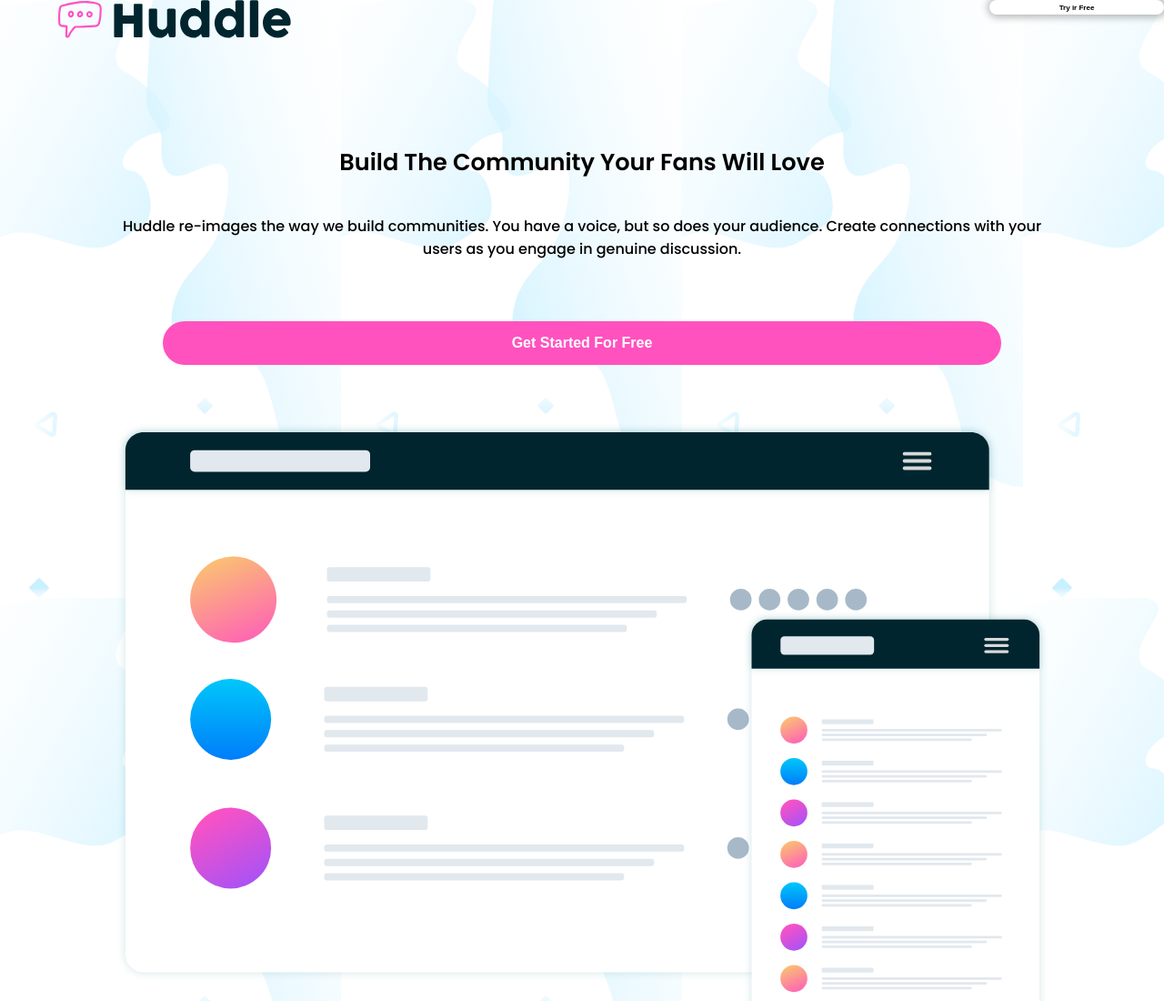
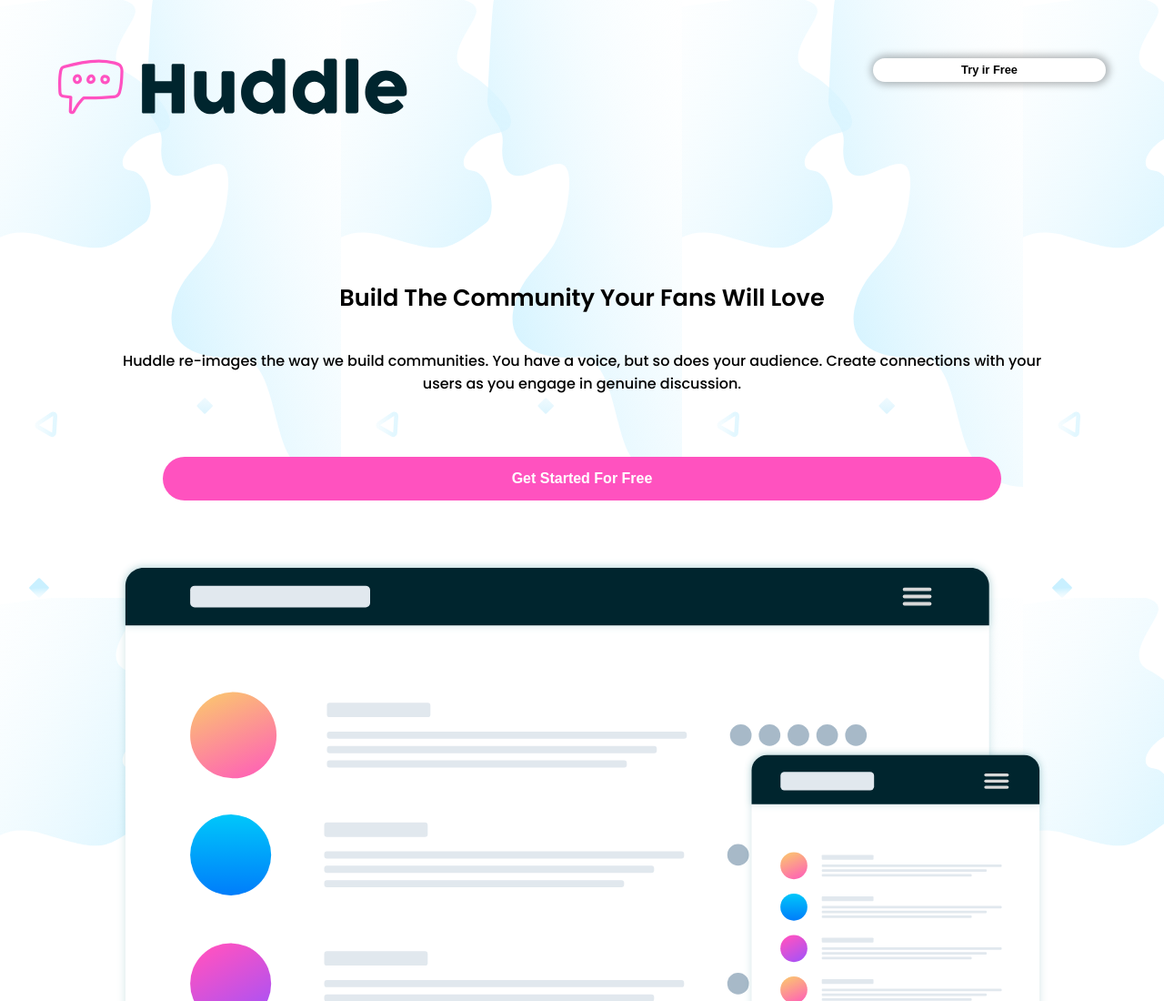
Before and after one commit to mauro4889/Huddle_landing_page, a plain HTML site: page index.html in a window 1280 px wide. Shown: the top 1100 px of the page at 91% size. Drawn offline with nearby package versions, Linux system fonts and the light colour scheme; a web font is replaced by a local one.

Commit message:
Modifico logo e imagen

```diff
--- a/style.css
+++ b/style.css
@@ -20,9 +20,9 @@
 }
 
 .logo {
-    width: 20%;
-    height: 20%;
-    margin: 0 5%;
+    width: 30%;
+    height: 30%;
+    margin: 5%;
 }
 
 .logo img {
@@ -37,10 +37,11 @@
     box-shadow: 1px 0px 9px 3px rgba(0, 0, 0, 0.29);
     -webkit-box-shadow: 1px 0px 9px 3px rgba(0, 0, 0, 0.29);
     -moz-box-shadow: 1px 0px 9px 3px rgba(0, 0, 0, 0.29);
-    width: 15%;
+    width: 20%;
     height: 2em;
-    font-size: 50%;
+    font-size: 80%;
     font-weight: bold;
+    margin: 5%;
 }
 
 .contenedor_comunidad {
```
